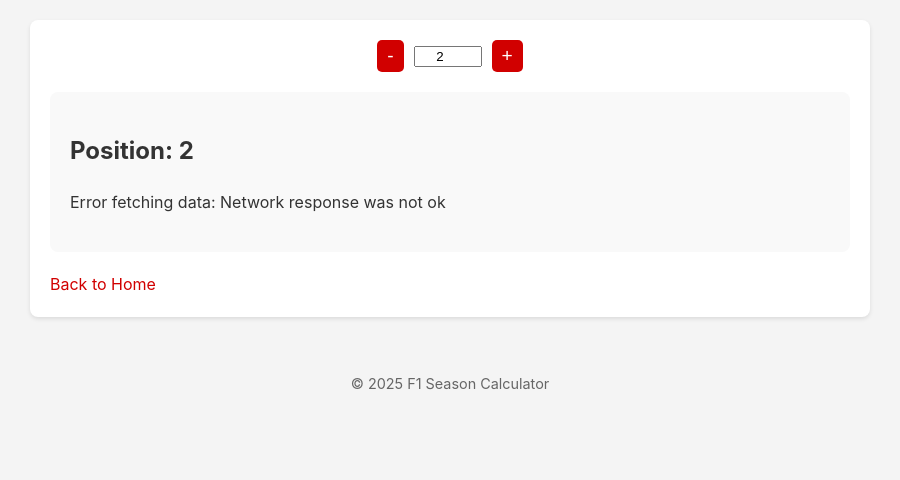
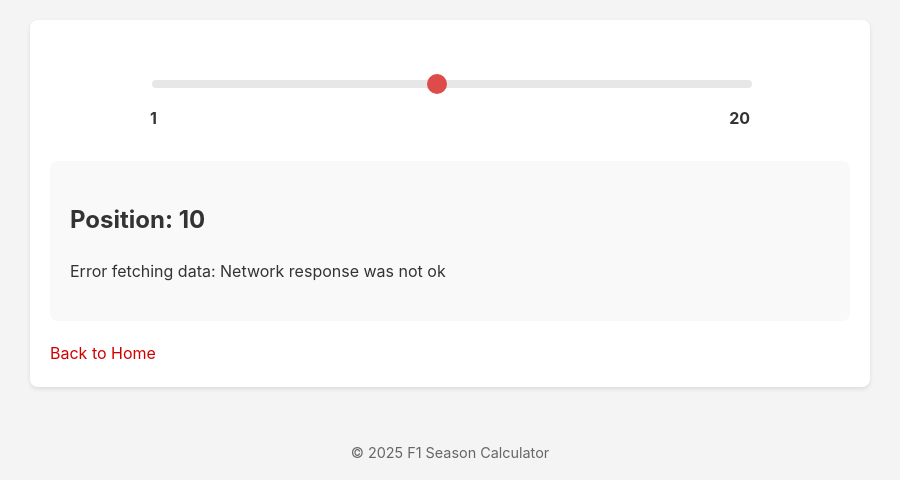
Before and after one commit to NikoKiru/F1_Season_Calculator, a Python web app: template templates/driver_positions.html in a window 1280 px wide. Shown: the part 126-606 px from the top of the page, without its empty margins (190-1090 px from the left). Run offline with Jinja, Linux system fonts and the light colour scheme; the template is opened without the code that fills it, so the values that code supplies are empty.

Commit message:
Refactor driver position selection: Replace input buttons with a slider for improved user experience and update associated JavaScript functionality.

```diff
--- a/templates/driver_positions.html
+++ b/templates/driver_positions.html
@@ -6,33 +6,62 @@
 
 {% block head %}
 <style>
-    .position-selector {
+    .slider-container {
+        width: 80%;
+        max-width: 600px;
+        margin: 30px auto;
+        padding: 0 20px;
+    }
+    #position-slider {
+        -webkit-appearance: none;
+        width: 100%;
+        height: 8px;
+        background: #ddd;
+        outline: none;
+        opacity: 0.7;
+        -webkit-transition: .2s;
+        transition: opacity .2s;
+        border-radius: 5px;
+    }
+    #position-slider:hover {
+        opacity: 1;
+    }
+    #position-slider::-webkit-slider-thumb {
+        -webkit-appearance: none;
+        appearance: none;
+        width: 20px;
+        height: 20px;
+        background: #d10000;
+        cursor: pointer;
+        border-radius: 50%;
+    }
+    #position-slider::-moz-range-thumb {
+        width: 20px;
+        height: 20px;
+        background: #d10000;
+        cursor: pointer;
+        border-radius: 50%;
+    }
+    .slider-labels {
         display: flex;
-        align-items: center;
-        justify-content: center;
-        margin-bottom: 20px;
-    }
-    .position-selector input {
-        width: 60px;
-        text-align: center;
-        margin: 0 10px;
-    }
-    .position-selector button {
-        font-size: 1.2em;
-        padding: 5px 10px;
+        justify-content: space-between;
+        margin-top: 10px;
+        font-weight: bold;
     }
 </style>
 {% endblock %}
 
 {% block content %}
-<div class="position-selector">
-    <button id="decrease-pos">-</button>
-    <input type="number" id="position-input" value="2" min="1" max="20">
-    <button id="increase-pos">+</button>
+<div class="slider-container">
+    <input type="range" id="position-slider" value="10" min="1" max="20">
+    <div class="slider-labels">
+        <span>1</span>
+        <span>20</span>
+    </div>
 </div>
 
 <div class="data-container">
-    <h2 id="position-header">Position: 2</h2>
+    <h2 id="position-header">Position: 10</h2>
     <div id="results">
         <p>Loading...</p>
     </div>
```
Also changed, not shown: championship/models.py (+23 -21 lines), static/js/driver_positions.js (+34 -22 lines).
